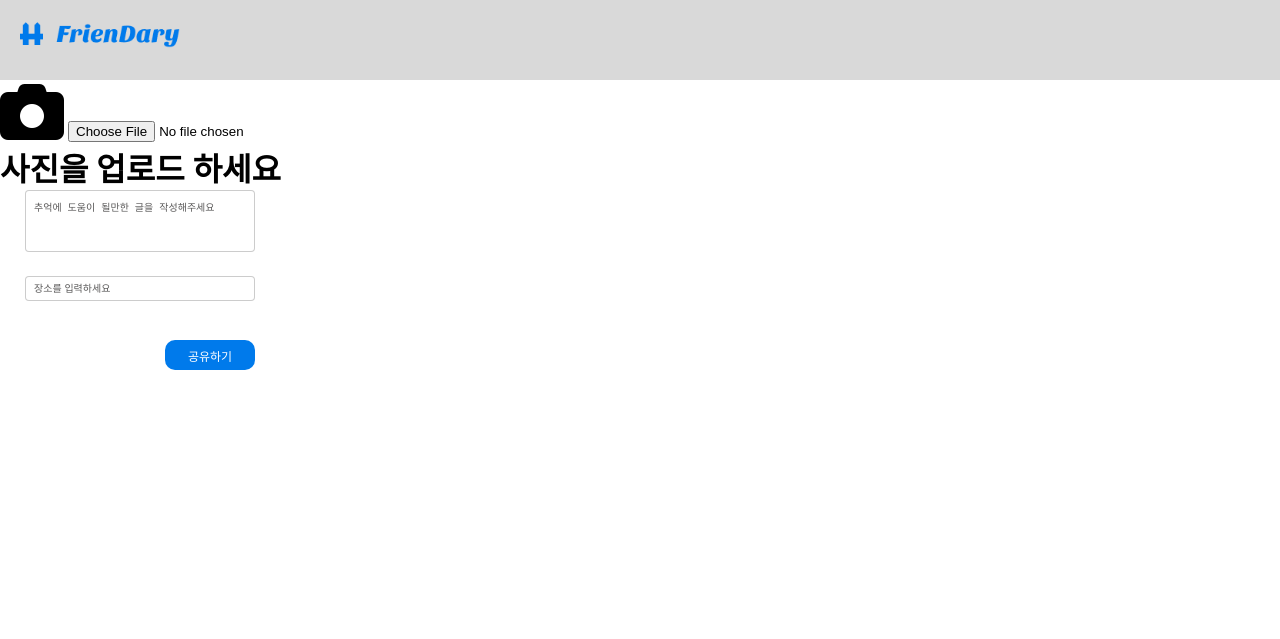
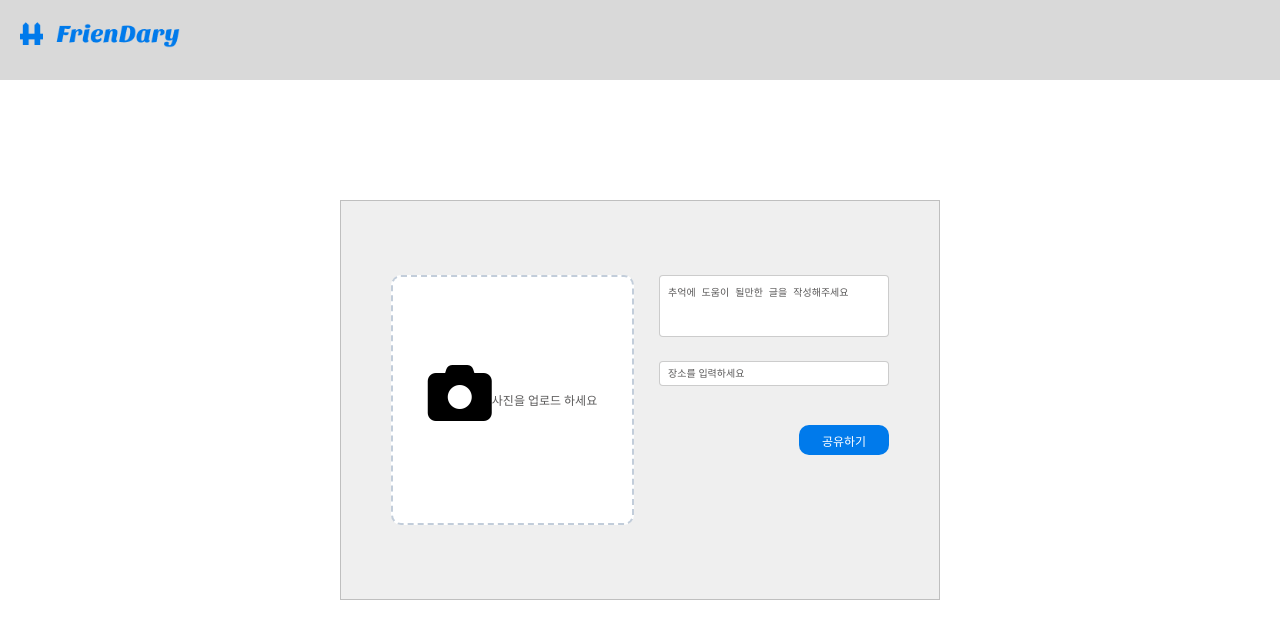
Before and after one commit to LaeOng/Friendary, a PHP site: page /pages/upload/uploadFile.php in a window 1280 px wide. Shown: the top 639 px of the page. Run offline with PHP 8.4, Linux system fonts and the light colour scheme; the visitor is signed in with stand-in values (Sample User, id 1); some libraries are stand-ins or nearby versions.

Commit message:
modified uploadFile

```diff
--- a/pages/upload/uploadFile.php
+++ b/pages/upload/uploadFile.php
@@ -68,15 +68,14 @@
           <!-- 임시 그룹 = 1, 번들 = 0 그룹생성과 번들 생성이 구현되지 않음-->
           <input type = "hidden" name = "group_No" value = 1>
           <input type = "hidden" name = "bundle_No" value = 0>
-          <div class="friendary-upload">
-		<div class="upload-photo-input">
-			<label for="file-input">
-				<i class="fa-solid fa-camera fa-4x"></i>
-				<input id="file-input" type="file">
-				<h1>
+          <div class="upload-box">
+		<div class="upload-box-content">
+			<label for="fileInput">
+				<i class="fa-solid fa-camera fa-4x"></i></label>
+				<input id="fileInput" type="file" id="file_Upload" name="file[]" multiple>
+				<div class="upload-text">
 					사진을 업로드 하세요
-				</h1>
-			</label>
+				</div>
 		</div>
 
 		<div class="upload-text-input">
```
